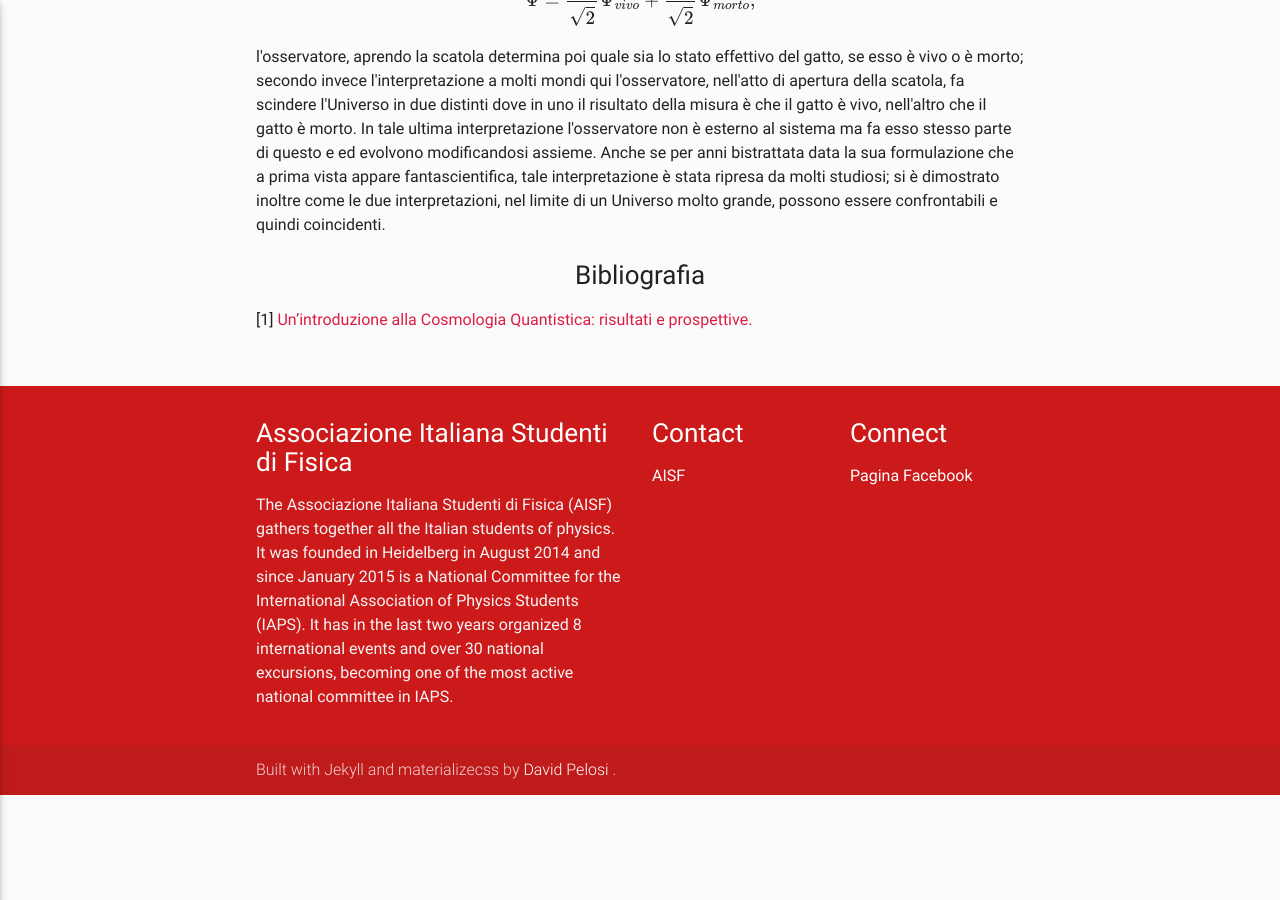
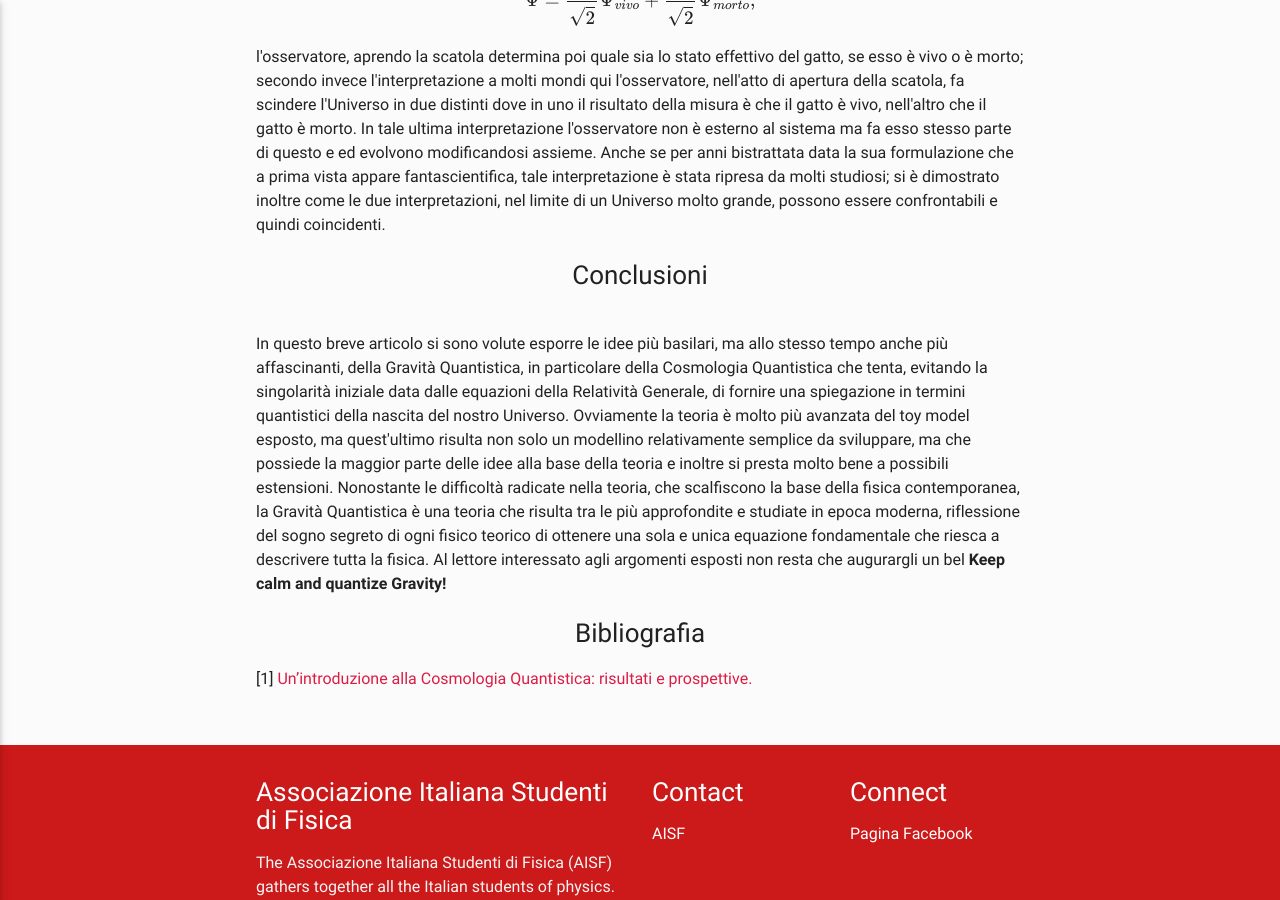
Before and after one commit to ai-sf/aisf_perugia, a Jekyll site: the page built from ArticoliHTML/quantum.md, in a window 1280 px wide and 900 px high, scrolled down 6095 px. Built offline with Jekyll 4.4.1, drawn with Linux system fonts in a browser that asks for light colours; nearby versions of some CDN libraries; formulas are drawn with MathJax 3.

Commit message:
Update quantum.md

```diff
--- a/ArticoliHTML/quantum.md
+++ b/ArticoliHTML/quantum.md
@@ -114,6 +114,12 @@ In questo contesto un primo problema che sorge spontaneo riguarda l'interpretazi
 l'osservatore, aprendo la scatola determina poi quale sia lo stato effettivo del gatto, se esso è vivo o è morto; secondo invece l'interpretazione a molti mondi qui l'osservatore, nell'atto di apertura della scatola, fa scindere l'Universo in due distinti dove in uno il risultato della misura è che il gatto è vivo, nell'altro che il gatto è morto. In tale ultima interpretazione l'osservatore non è esterno al sistema ma fa esso stesso parte di questo e ed evolvono modificandosi assieme. Anche se per anni bistrattata data la sua formulazione che a prima vista appare fantascientifica, tale interpretazione è stata ripresa da molti studiosi; si è dimostrato inoltre come le due interpretazioni, nel limite di un Universo molto grande, possono essere confrontabili e quindi coincidenti.
 
 
+<center><h3> Conclusioni </h3></center><br>
+
+In questo breve articolo si sono volute esporre le idee più basilari, ma allo stesso tempo anche più affascinanti, della Gravità Quantistica, in particolare della Cosmologia Quantistica che tenta, evitando la singolarità iniziale data dalle equazioni della Relatività Generale, di fornire una spiegazione in termini quantistici della nascita del nostro Universo. Ovviamente la teoria è molto più avanzata del toy model esposto, ma quest'ultimo risulta non solo un modellino relativamente semplice da sviluppare, ma che possiede la maggior parte delle idee alla base della teoria e inoltre si presta molto bene a possibili estensioni. Nonostante le difficoltà radicate nella teoria, che scalfiscono la base della fisica contemporanea, la Gravità Quantistica è una teoria che risulta tra le più approfondite e studiate in epoca moderna, riflessione del sogno segreto di ogni fisico teorico di ottenere una sola e unica equazione fondamentale che riesca a descrivere tutta la fisica. Al lettore interessato agli argomenti esposti non resta che augurargli un bel <b>Keep calm and quantize Gravity!</b>
+
+
+
 <section>
 <center><h3> Bibliografia</h3></center>
 </section>
```
